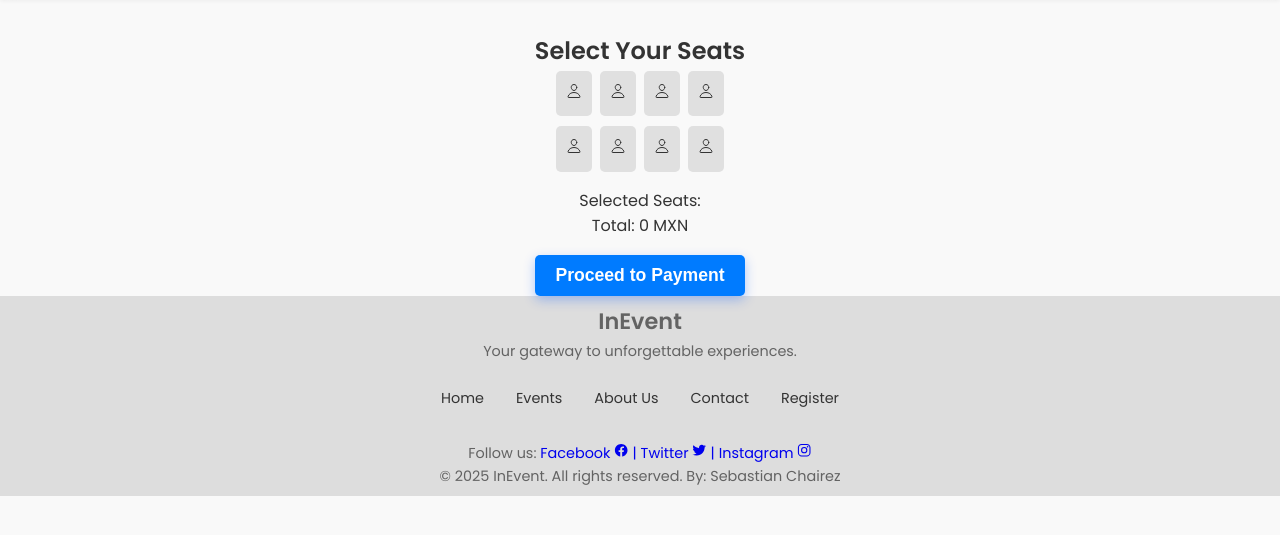
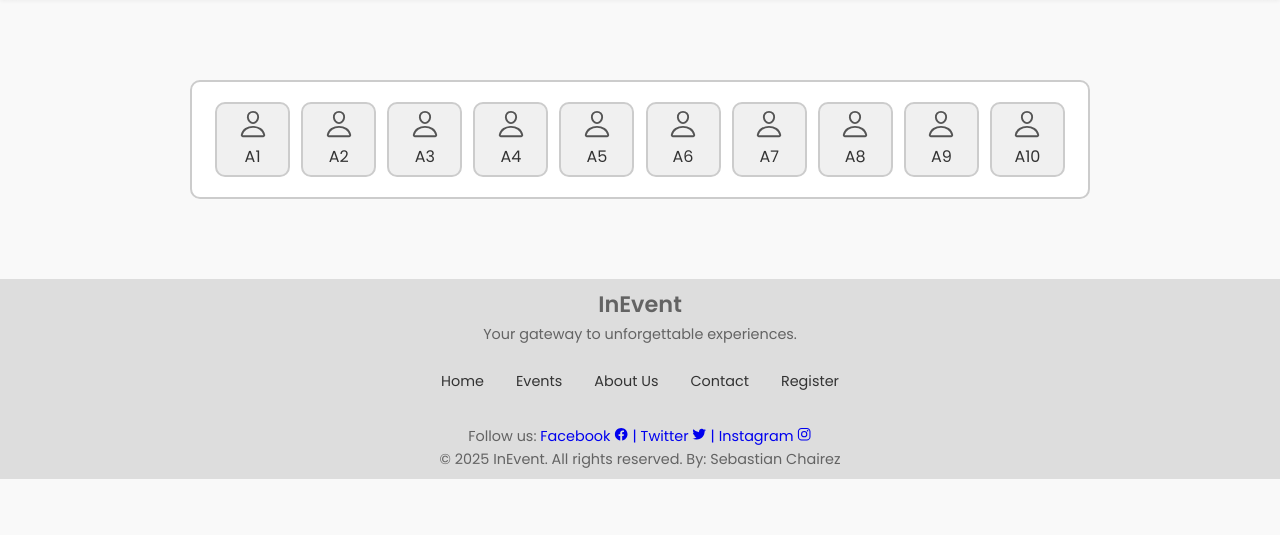
Before and after one commit to Sebaxg86/InEvent-web, a PHP site: page /events_seats.php?id=1 in a window 1280 px wide. Shown: the part 180-715 px from the top of the page. Run offline with PHP 8.4, Linux system fonts and the light colour scheme; tables that the repository leaves empty or names only in its code hold one stand-in row (values such as "Sample post").

Commit message:
Basic functionallity for showing all the seats of an event

```diff
--- a/js/events_seats.js
+++ b/js/events_seats.js
@@ -2,11 +2,16 @@ document.addEventListener('DOMContentLoaded', () => {
     const seats = document.querySelectorAll('.seat');
     const selectedSeatsDisplay = document.getElementById('selected-seats');
     const totalPriceDisplay = document.getElementById('total-price');
+    const grid      = document.getElementById('seats-grid');
+    const seatPrice = grid ? parseFloat(grid.dataset.price) : 0;
+    const payBtn    = document.getElementById('proceed-payment');
     let selectedSeats = [];
-    const seatPrice = 100; // Example price, you can change this.
 
     seats.forEach(seat => {
         seat.addEventListener('click', () => {
+            if (seat.classList.contains('sold')) {
+                return; // already taken
+            }
             const seatCode = seat.getAttribute('data-seat');
             if (selectedSeats.includes(seatCode)) {
                 selectedSeats = selectedSeats.filter(seat => seat !== seatCode);
@@ -20,7 +25,10 @@ document.addEventListener('DOMContentLoaded', () => {
     });
 
     function updateSelectionInfo() {
-        selectedSeatsDisplay.textContent = selectedSeats.join(', ');
+        selectedSeatsDisplay.textContent = selectedSeats.length ? selectedSeats.join(', ') : '—';
         totalPriceDisplay.textContent = (selectedSeats.length * seatPrice).toFixed(2) + ' MXN';
+        if (payBtn) {
+            payBtn.disabled = selectedSeats.length === 0;
+        }
     }
 });
--- a/public/css/events_seats.css
+++ b/public/css/events_seats.css
@@ -1,36 +1,68 @@
-.seats-container {
-    text-align: center;
-    margin-top: 2rem;
+.container{
+
+    display:grid;
+    grid-template-columns: repeat(10, 1fr);
+    column-gap: 5px;
+    row-gap: 30px;
+    padding:20px;
+    justify-items: center;
+
+    margin: 80px auto;
+    width: 90%; /* Ancho flexible */
+    max-width: 900px; /* Límite máximo del ancho */
+    height: auto; /* Altura fija del contenedor */
+    max-height: 750px;
+    overflow-y: auto; /* Habilita el scroll vertical */
+    overflow-x:scroll; /* Evita el scroll horizontal */
+    border: 2px solid #ccc; /* Borde para visualizar el contenedor */
+    border-radius: 10px; /* Bordes redondeados */
+    background-color: #fff; /* Fondo blanco */
+
 }
 
-.seats-grid {
-    display: grid;
-    gap: 10px;
-    justify-content: center;
+.seat{
+    display: flex;
+    flex-direction: column; /* Coloca el ícono arriba y el texto abajo */
+    align-items: center; /* Centra horizontalmente */
+    justify-content: center; /* Centra verticalmente */
+    width: 75px; /* Ancho del asiento */
+    height: 75px; /* Alto del asiento */
+    background-color: #f0f0f0; /* Color de fondo */
+    border: 2px solid #ccc; /* Borde del asiento */
+    border-radius: 10px; /* Bordes redondeados */
+    text-align: center; /* Centra el texto */
+    cursor: pointer; /* Cambia el cursor al pasar por encima */
+    transition: all 0.3s ease; /* Transición suave para hover */
 }
 
-.row {
-    display: flex;
-    gap: 8px;
-    justify-content: center;
+/* Ícono dentro del asiento */
+.seat ion-icon {
+    font-size: 30px; /* Tamaño del ícono */
+    color: #555; /* Color del ícono */
+    margin-bottom: 5px; /* Espacio entre el ícono y el texto */
 }
 
-.seat {
-    background-color: #e0e0e0;
-    padding: 10px;
-    border-radius: 5px;
-    cursor: pointer;
-    transition: background 0.3s;
+/* Texto del asiento */
+.seat span {
+    font-size: 14px; /* Tamaño del texto */
+    font-weight: 600; /* Peso del texto */
+    color: #333; /* Color del texto */
 }
 
-.seat.selected {
-    background-color: #4caf50;
-    color: #fff;
+/* Efecto hover */
+.seat:hover {
+    background-color: #d1e7dd; /* Cambia el color de fondo al pasar el mouse */
+    border-color: #0d6efd; /* Cambia el color del borde */
+    color: #0d6efd; /* Cambia el color del texto */
 }
 
-.selection-info {
-    margin-top: 1rem;
+.seat:hover ion-icon {
+    color: #0d6efd; /* Cambia el color del ícono al pasar el mouse */
 }
+
+
+
+
 
 .btn {
     margin-top: 1rem;
--- a/public/events_seats.php
+++ b/public/events_seats.php
@@ -2,6 +2,34 @@
 if (session_status() === PHP_SESSION_NONE) {
     session_start();
 }
+
+require_once '../config/database.php'; // Incluye la conexión a la base de datos
+
+// Obtén el ID del evento desde la URL
+$eventId = isset($_GET['id']) ? (int)$_GET['id'] : 0;
+
+if ($eventId === 0) {
+    die("Evento no válido.");
+}
+
+try {
+    // Consulta para obtener el total de asientos del evento
+    $stmt = $pdo->prepare("SELECT total_seats FROM events WHERE id = :eventId");
+    $stmt->bindParam(':eventId', $eventId, PDO::PARAM_INT);
+    $stmt->execute();
+
+    // Obtén el resultado
+    $result = $stmt->fetch(PDO::FETCH_ASSOC);
+    if ($result) {
+        $totalSeats = $result['total_seats']; // Total de asientos del evento
+    } else {
+        throw new Exception("Evento no encontrado.");
+    }
+} catch (Exception $e) {
+    die("Error al obtener el total de asientos: " . $e->getMessage());
+}
+
+
 ?>
 
 <!DOCTYPE html>
@@ -27,32 +55,41 @@ if (session_status() === PHP_SESSION_NONE) {
     <!--Navbar-->
     <?php include_once '../includes/navbar.php'; ?>
 
+    <!--Seats selection-->
+
     <main>
-        <section class="seats-container">
-            <h2>Select Your Seats</h2>
-            <div class="seats-grid">
-                <div class="row">
-                    <div class="seat" data-seat="A1"><ion-icon name="person-outline"></ion-icon></div>
-                    <div class="seat" data-seat="A2"><ion-icon name="person-outline"></ion-icon></div>
-                    <div class="seat" data-seat="A3"><ion-icon name="person-outline"></ion-icon></div>
-                    <div class="seat" data-seat="A4"><ion-icon name="person-outline"></ion-icon></div>
-                </div>
-                <div class="row">
-                    <div class="seat" data-seat="B1"><ion-icon name="person-outline"></ion-icon></div>
-                    <div class="seat" data-seat="B2"><ion-icon name="person-outline"></ion-icon></div>
-                    <div class="seat" data-seat="B3"><ion-icon name="person-outline"></ion-icon></div>
-                    <div class="seat" data-seat="B4"><ion-icon name="person-outline"></ion-icon></div>
-                </div>
-            </div>
-            <div class="selection-info">
-                <p>Selected Seats: <span id="selected-seats"></span></p>
-                <p>Total: <span id="total-price">0 MXN</span></p>
-            </div>
-            <button class="btn" id="proceed-payment">Proceed to Payment</button>
-        </section>
+        <div class="container">
+            <?php
+            $columns = 10; // Número de columnas por fila
+            $alphabet = range('A', 'Z'); // Genera las letras de la A a la Z
+            $rowIndex = 0; // Índice para las filas
 
-        <script src="../js/events_seats.js"></script>
+            for ($i = 1; $i <= $totalSeats; $i++) {
+                // Calcula la fila actual
+                if (($i - 1) % $columns == 0 && $i > 1) {
+                    $rowIndex++;
+                }
+
+                // Genera el nombre de la fila (A, B, ..., Z, AA, AB, ...)
+                $rowName = '';
+                $tempIndex = $rowIndex;
+                while ($tempIndex >= 0) {
+                    $rowName = $alphabet[$tempIndex % 26] . $rowName;
+                    $tempIndex = floor($tempIndex / 26) - 1;
+                }
+
+                // Genera el asiento con el formato "Fila + Número"
+                $seatNumber = $i % $columns == 0 ? $columns : $i % $columns;
+                echo
+                '<div class="seat">
+                    <ion-icon name="person-outline"></ion-icon>
+                    ' . $rowName . $seatNumber . '
+                </div>';
+            }
+            ?>
+        </div>
     </main>
+
 
     <!--Footer-->
     <?php include_once "../includes/footer.php"; ?>
@@ -60,5 +97,7 @@ if (session_status() === PHP_SESSION_NONE) {
     <!--Ionic Icons Installation-->
     <script type="module" src="https://unpkg.com/ionicons@7.1.0/dist/ionicons/ionicons.esm.js"></script>
     <script nomodule src="https://unpkg.com/ionicons@7.1.0/dist/ionicons/ionicons.js"></script>
+<?php
+?>
 </body>
 </html>
```
Also changed, not shown: includes/events_list_public.php (+11 -1 lines).
